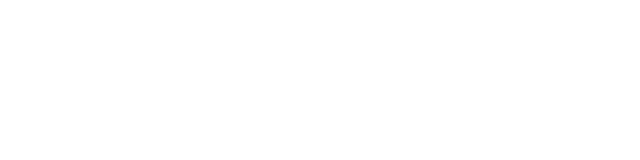
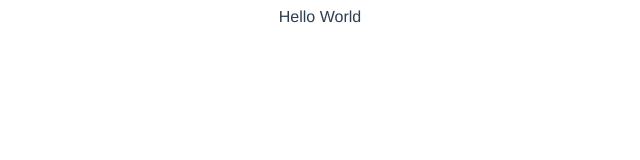
Before and after one commit to RossLitzenberger/VueMailForm, a Vue app: page / in a window 1280 px wide. Shown: the top 160 px of the page, without its empty margins (320-960 px from the left). Built offline with nearby package versions, Linux system fonts and the light colour scheme.

Commit message:
Hello World

```diff
--- a/src/App.vue
+++ b/src/App.vue
@@ -1,5 +1,5 @@
 <template>
-  <div id="app">
+  <div id="app">Hello World
   </div>
 </template>
 
```
